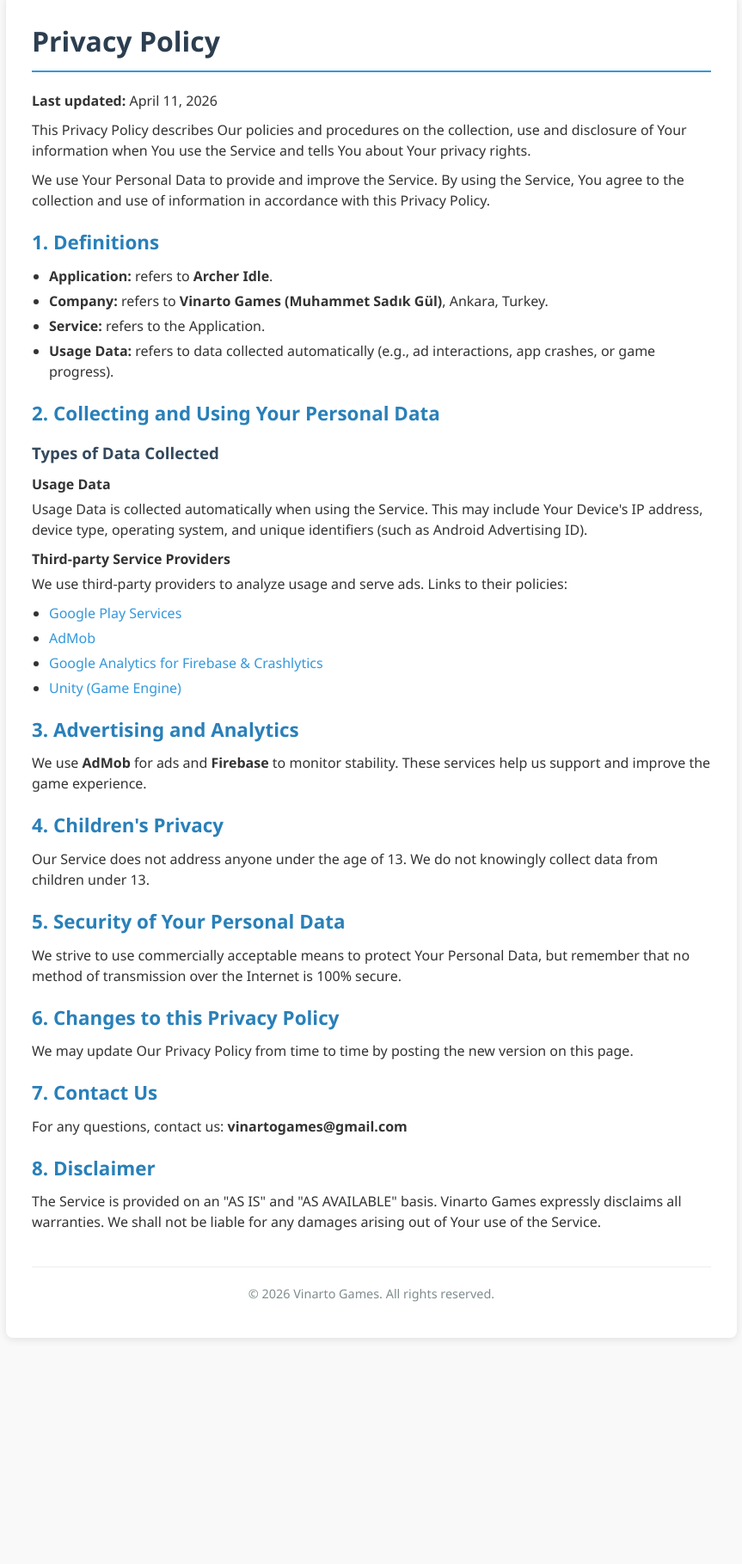
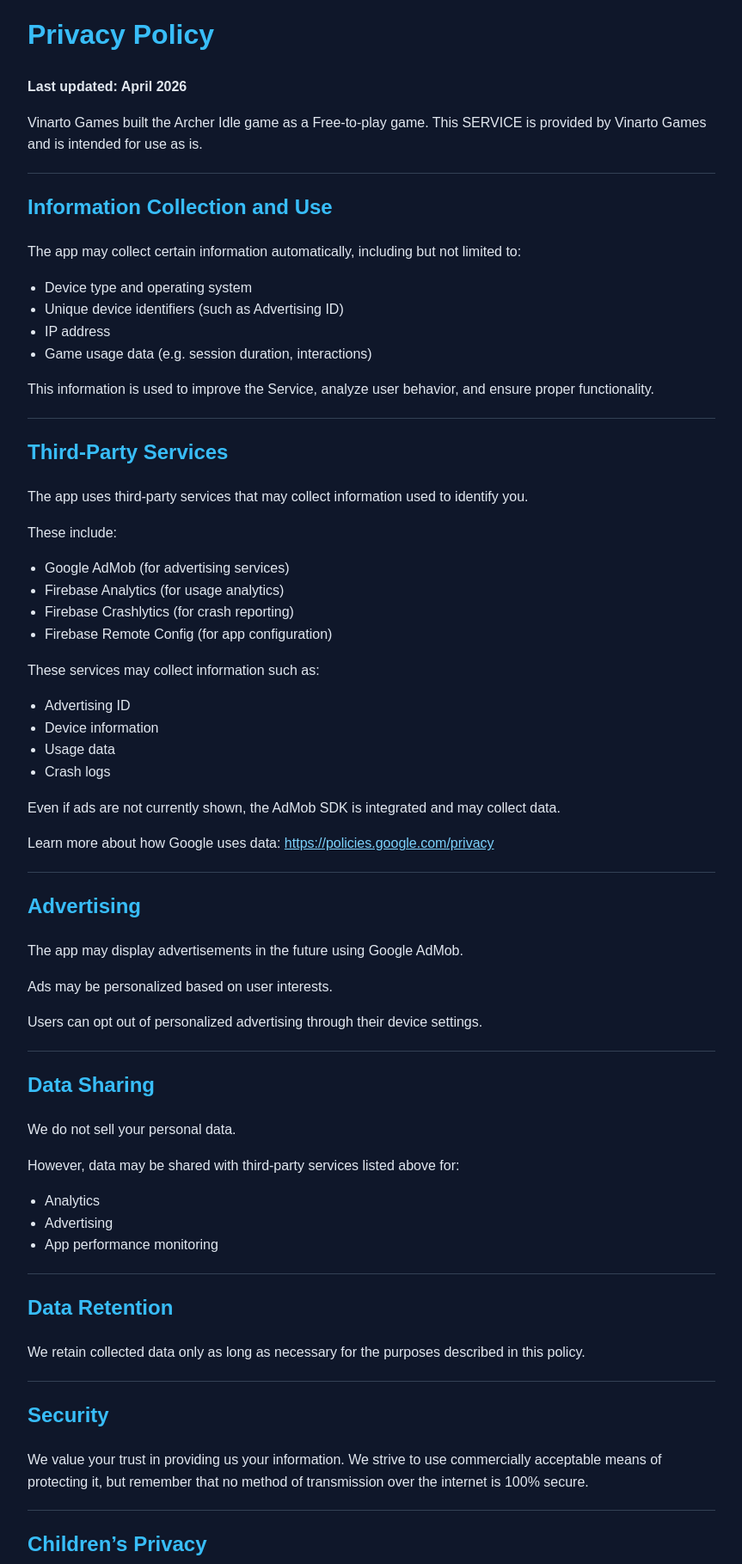
Before and after one commit to VinartoGames/VinartoGames.github.io, a plain HTML site: page archer-idle/privacy-policy.html in a window 1280 px wide. Shown: the part 26-1845 px from the top of the page at 86% size, without its empty margins (208-1071 px from the left). Before the commit the page ends 1602 px from the top, so only its background shows below. Drawn offline with Linux system fonts and the light colour scheme.

Commit message:
Update privacy-policy.html

```diff
--- a/archer-idle/privacy-policy.html
+++ b/archer-idle/privacy-policy.html
@@ -1,75 +1,144 @@
 <!DOCTYPE html>
+
 <html lang="en">
 <head>
   <meta charset="UTF-8">
   <meta name="viewport" content="width=device-width, initial-scale=1.0">
   <title>Privacy Policy - Archer Idle</title>
   <style>
-        body { font-family: 'Segoe UI', Tahoma, Geneva, Verdana, sans-serif; line-height: 1.5; color: #333; padding: 20px; max-width: 850px; margin: auto; background-color: #f9f9f9; }
-        .container { background: #fff; padding: 30px; border-radius: 8px; box-shadow: 0 2px 10px rgba(0,0,0,0.1); }
-        h1 { color: #2c3e50; border-bottom: 2px solid #3498db; padding-bottom: 10px; margin-top: 0; }
-        h2 { color: #2980b9; margin-top: 20px; margin-bottom: 10px; font-size: 1.4em; }
-        h3 { color: #34495e; margin-top: 15px; margin-bottom: 5px; }
-        h4 { margin-top: 10px; margin-bottom: 5px; }
-        p { margin-top: 0; margin-bottom: 10px; }
-        ul { margin-top: 0; margin-bottom: 10px; padding-left: 20px; }
-        li { margin-bottom: 5px; }
-        a { color: #3498db; text-decoration: none; }
-        a:hover { text-decoration: underline; }
-        .footer { margin-top: 40px; font-size: 0.9em; color: #7f8c8d; text-align: center; border-top: 1px solid #eee; padding-top: 20px; }
+    body {
+      margin: 0;
+      font-family: Arial, sans-serif;
+      background-color: #0f172a;
+      color: #e2e8f0;
+      line-height: 1.6;
+    }
+    .container {
+      max-width: 800px;
+      margin: auto;
+      padding: 20px;
+    }
+    h1, h2 {
+      color: #38bdf8;
+    }
+    a {
+      color: #7dd3fc;
+    }
+    hr {
+      border: 0;
+      height: 1px;
+      background: #334155;
+      margin: 20px 0;
+    }
+    ul {
+      padding-left: 20px;
+    }
   </style>
 </head>
 <body>
 
 <div class="container">
   <h1>Privacy Policy</h1>
-    <p><strong>Last updated:</strong> April 11, 2026</p>
-    <p>This Privacy Policy describes Our policies and procedures on the collection, use and disclosure of Your information when You use the Service and tells You about Your privacy rights.</p>
-    <p>We use Your Personal Data to provide and improve the Service. By using the Service, You agree to the collection and use of information in accordance with this Privacy Policy.</p>
+  <p><strong>Last updated: April 2026</strong></p>
 
-    <h2>1. Definitions</h2>
+  <p>Vinarto Games built the Archer Idle game as a Free-to-play game. This SERVICE is provided by Vinarto Games and is intended for use as is.</p>
+
+  <hr>
+
+  <h2>Information Collection and Use</h2>
+  <p>The app may collect certain information automatically, including but not limited to:</p>
   <ul>
-        <li><strong>Application:</strong> refers to <strong>Archer Idle</strong>.</li>
-        <li><strong>Company:</strong> refers to <strong>Vinarto Games (Muhammet Sadık Gül)</strong>, Ankara, Turkey.</li>
-        <li><strong>Service:</strong> refers to the Application.</li>
-        <li><strong>Usage Data:</strong> refers to data collected automatically (e.g., ad interactions, app crashes, or game progress).</li>
+    <li>Device type and operating system</li>
+    <li>Unique device identifiers (such as Advertising ID)</li>
+    <li>IP address</li>
+    <li>Game usage data (e.g. session duration, interactions)</li>
+  </ul>
+  <p>This information is used to improve the Service, analyze user behavior, and ensure proper functionality.</p>
+
+  <hr>
+
+  <h2>Third-Party Services</h2>
+  <p>The app uses third-party services that may collect information used to identify you.</p>
+
+  <p>These include:</p>
+  <ul>
+    <li>Google AdMob (for advertising services)</li>
+    <li>Firebase Analytics (for usage analytics)</li>
+    <li>Firebase Crashlytics (for crash reporting)</li>
+    <li>Firebase Remote Config (for app configuration)</li>
   </ul>
 
-    <h2>2. Collecting and Using Your Personal Data</h2>
-    <h3>Types of Data Collected</h3>
-    <h4>Usage Data</h4>
-    <p>Usage Data is collected automatically when using the Service. This may include Your Device's IP address, device type, operating system, and unique identifiers (such as Android Advertising ID).</p>
-
-    <h4>Third-party Service Providers</h4>
-    <p>We use third-party providers to analyze usage and serve ads. Links to their policies:</p>
+  <p>These services may collect information such as:</p>
   <ul>
-        <li><a href="https://www.google.com/policies/privacy/" target="_blank">Google Play Services</a></li>
-        <li><a href="https://support.google.com/admob/answer/6128543?hl=tr" target="_blank">AdMob</a></li>
-        <li><a href="https://firebase.google.com/support/privacy" target="_blank">Google Analytics for Firebase & Crashlytics</a></li>
-        <li><a href="https://unity3d.com/legal/privacy-policy" target="_blank">Unity (Game Engine)</a></li>
+    <li>Advertising ID</li>
+    <li>Device information</li>
+    <li>Usage data</li>
+    <li>Crash logs</li>
   </ul>
 
-    <h2>3. Advertising and Analytics</h2>
-    <p>We use <strong>AdMob</strong> for ads and <strong>Firebase</strong> to monitor stability. These services help us support and improve the game experience.</p>
+  <p>Even if ads are not currently shown, the AdMob SDK is integrated and may collect data.</p>
 
-    <h2>4. Children's Privacy</h2>
-    <p>Our Service does not address anyone under the age of 13. We do not knowingly collect data from children under 13.</p>
+  <p>Learn more about how Google uses data:
+    <a href="https://policies.google.com/privacy" target="_blank">https://policies.google.com/privacy</a>
+  </p>
 
-    <h2>5. Security of Your Personal Data</h2>
-    <p>We strive to use commercially acceptable means to protect Your Personal Data, but remember that no method of transmission over the Internet is 100% secure.</p>
+  <hr>
 
-    <h2>6. Changes to this Privacy Policy</h2>
-    <p>We may update Our Privacy Policy from time to time by posting the new version on this page.</p>
+  <h2>Advertising</h2>
+  <p>The app may display advertisements in the future using Google AdMob.</p>
+  <p>Ads may be personalized based on user interests.</p>
+  <p>Users can opt out of personalized advertising through their device settings.</p>
 
-    <h2>7. Contact Us</h2>
-    <p>For any questions, contact us: <strong>vinartogames@gmail.com</strong></p>
+  <hr>
 
-    <h2>8. Disclaimer</h2>
-    <p>The Service is provided on an "AS IS" and "AS AVAILABLE" basis. Vinarto Games expressly disclaims all warranties. We shall not be liable for any damages arising out of Your use of the Service.</p>
+  <h2>Data Sharing</h2>
+  <p>We do not sell your personal data.</p>
+  <p>However, data may be shared with third-party services listed above for:</p>
+  <ul>
+    <li>Analytics</li>
+    <li>Advertising</li>
+    <li>App performance monitoring</li>
+  </ul>
 
-    <div class="footer">
-        <p>&copy; 2026 Vinarto Games. All rights reserved.</p>
-    </div>
+  <hr>
+
+  <h2>Data Retention</h2>
+  <p>We retain collected data only as long as necessary for the purposes described in this policy.</p>
+
+  <hr>
+
+  <h2>Security</h2>
+  <p>We value your trust in providing us your information. We strive to use commercially acceptable means of protecting it, but remember that no method of transmission over the internet is 100% secure.</p>
+
+  <hr>
+
+  <h2>Children’s Privacy</h2>
+  <p>This app is not intended for children under the age of 13.</p>
+  <p>We do not knowingly collect personal information from children under 13.</p>
+  <p>If you believe that a child has provided personal information, please contact us and we will take necessary actions.</p>
+
+  <hr>
+
+  <h2>Your Rights</h2>
+  <p>Depending on your location, you may have rights to:</p>
+  <ul>
+    <li>Access your data</li>
+    <li>Request deletion of your data</li>
+    <li>Object to data processing</li>
+  </ul>
+  <p>To exercise these rights, please contact us.</p>
+
+  <hr>
+
+  <h2>Changes to This Privacy Policy</h2>
+  <p>We may update our Privacy Policy from time to time. You are advised to review this page periodically.</p>
+
+  <hr>
+
+  <h2>Contact Us</h2>
+  <p>If you have any questions or suggestions, contact us at:</p>
+  <p><strong>vinartogames@gmail.com</strong></p>
+
 </div>
 
 </body>
```
Lines whose indentation alone changed are shown as unchanged.
